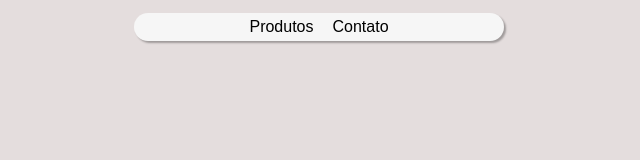
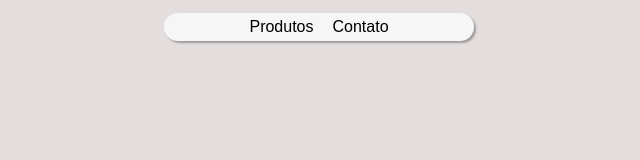
Before and after one commit to DougSpam/lojadoug, a plain HTML site: page index.html in a window 1280 px wide. Shown: the whole page, without its empty margins (321-961 px from the left). Drawn offline with Linux system fonts and the light colour scheme.

Commit message:
Atualizacao

```diff
--- a/assets/styles/styles.css
+++ b/assets/styles/styles.css
@@ -16,7 +16,7 @@ body {
 
 nav {
     background: #f6f6f6;
-    width: 360px;
+    width: 300px;
     display: flex;
     justify-content: center;
     gap: 19px;
```
